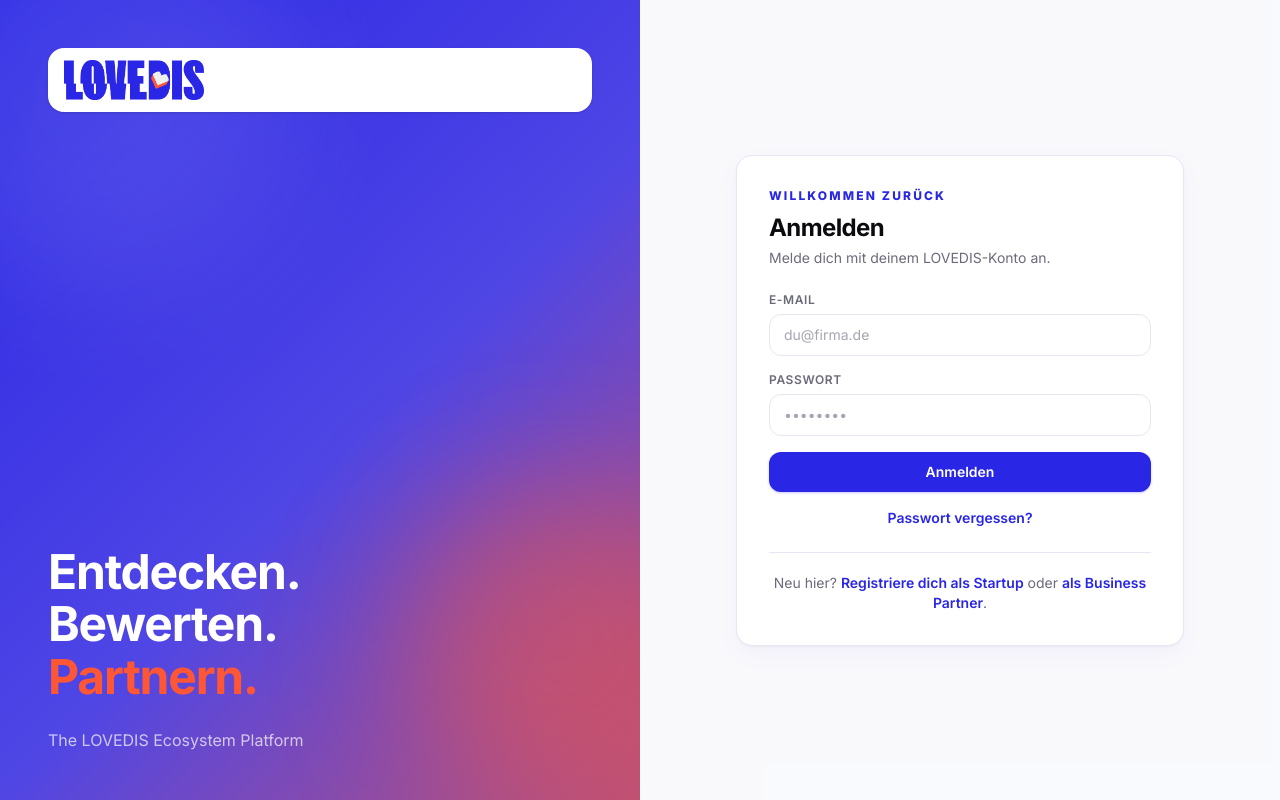
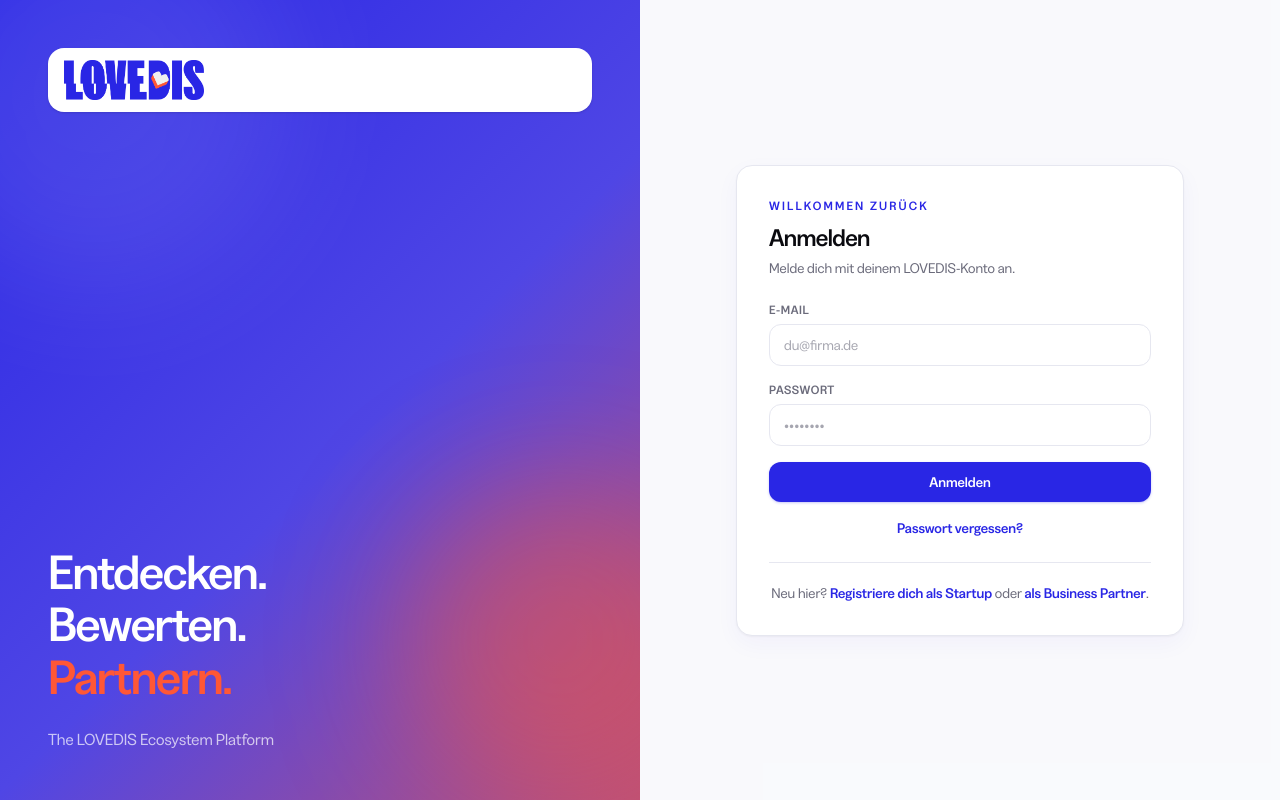
Before and after one commit to tim-stackbe/Lovedis, a Next.js app: page /login in a window 1280 px wide. Built offline with nearby package versions, Linux system fonts and the light colour scheme; no server answers.

Commit message:
Align platform typography with lovedis.de by switching to Greed Standard.
Co-authored-by: Cursor <cursoragent@cursor.com>

```diff
--- a/src/app/globals.css
+++ b/src/app/globals.css
@@ -30,7 +30,7 @@
     #ff5736 130%
   );
 
-  --font-sans: var(--font-inter), ui-sans-serif, system-ui, sans-serif;
+  --font-sans: var(--font-greed-standard), ui-sans-serif, system-ui, sans-serif;
 }
 
 :root {
@@ -40,7 +40,6 @@
 body {
   background: #ffffff;
   color: var(--color-lv-text);
-  font-feature-settings: "cv11", "ss01", "ss03";
   -webkit-font-smoothing: antialiased;
 }
 
--- a/src/app/layout.tsx
+++ b/src/app/layout.tsx
@@ -1,11 +1,34 @@
 import type { Metadata, Viewport } from "next";
-import { Inter } from "next/font/google";
+import localFont from "next/font/local";
 import { OdieEggs } from "@/components/easter-eggs/OdieEggs";
 import "./globals.css";
 
-const inter = Inter({
-  subsets: ["latin"],
-  variable: "--font-inter",
+/** Same files and weight mapping as lovedis.de (Nuxt homepage). */
+const greedStandard = localFont({
+  src: [
+    {
+      path: "../../public/fonts/greed-standard/GreedStandard-Regular.woff2",
+      weight: "400",
+      style: "normal",
+    },
+    {
+      path: "../../public/fonts/greed-standard/GreedStandard-Medium.woff2",
+      weight: "500",
+      style: "normal",
+    },
+    {
+      path: "../../public/fonts/greed-standard/GreedStandard-Medium.woff2",
+      weight: "600",
+      style: "normal",
+    },
+    {
+      path: "../../public/fonts/greed-standard/GreedStandard-Medium.woff2",
+      weight: "700",
+      style: "normal",
+    },
+  ],
+  variable: "--font-greed-standard",
+  display: "swap",
 });
 
 export const metadata: Metadata = {
@@ -28,7 +51,7 @@ export default function RootLayout({
   children,
 }: Readonly<{ children: React.ReactNode }>) {
   return (
-    <html lang="de" className={inter.variable}>
+    <html lang="de" className={greedStandard.variable}>
       <body className="font-sans">
         {children}
         <OdieEggs />
```
Also changed, not shown: public/fonts/greed-standard/GreedStandard-Medium.woff2 (added), public/fonts/greed-standard/GreedStandard-Regular.woff2 (added).
